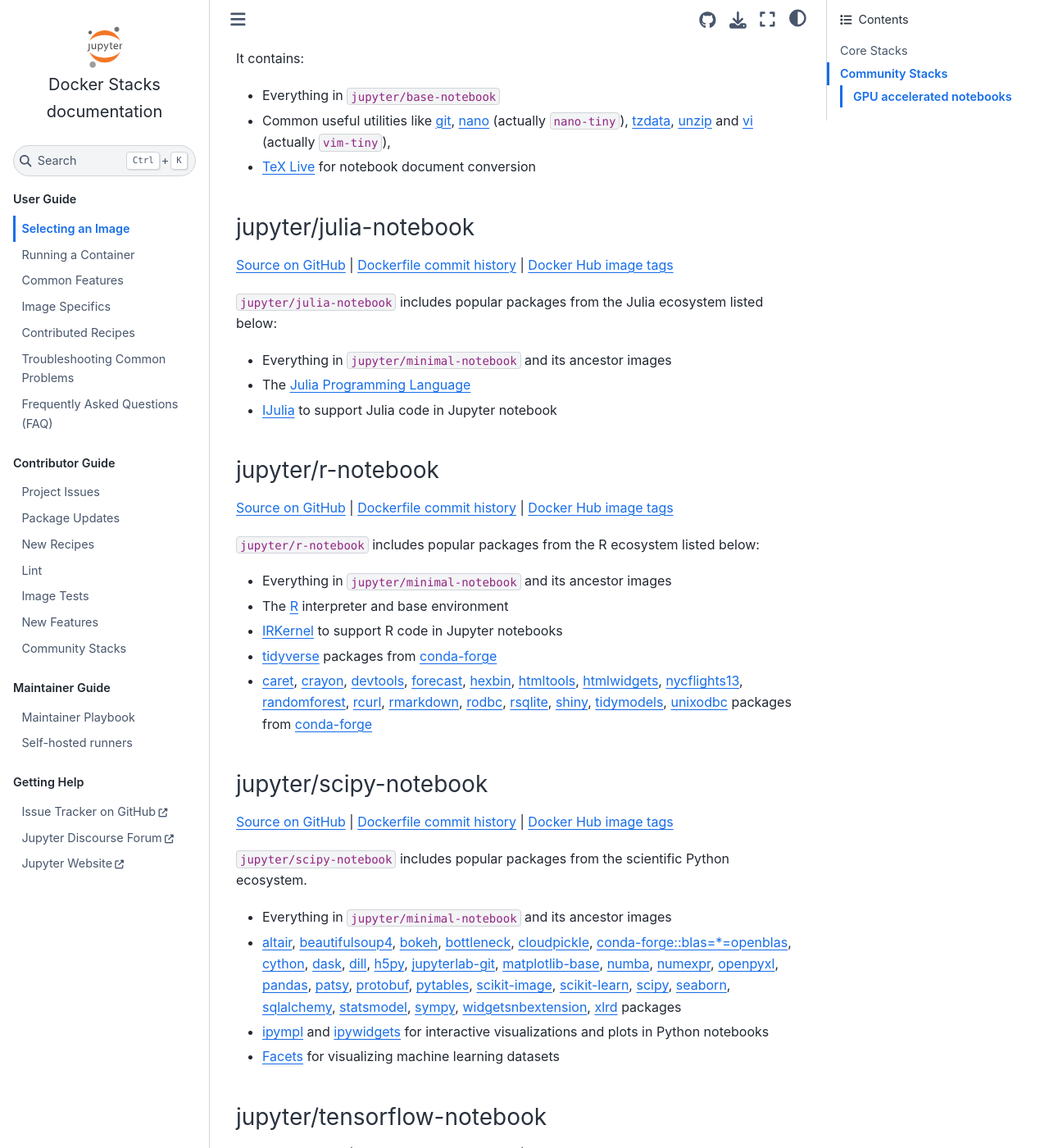
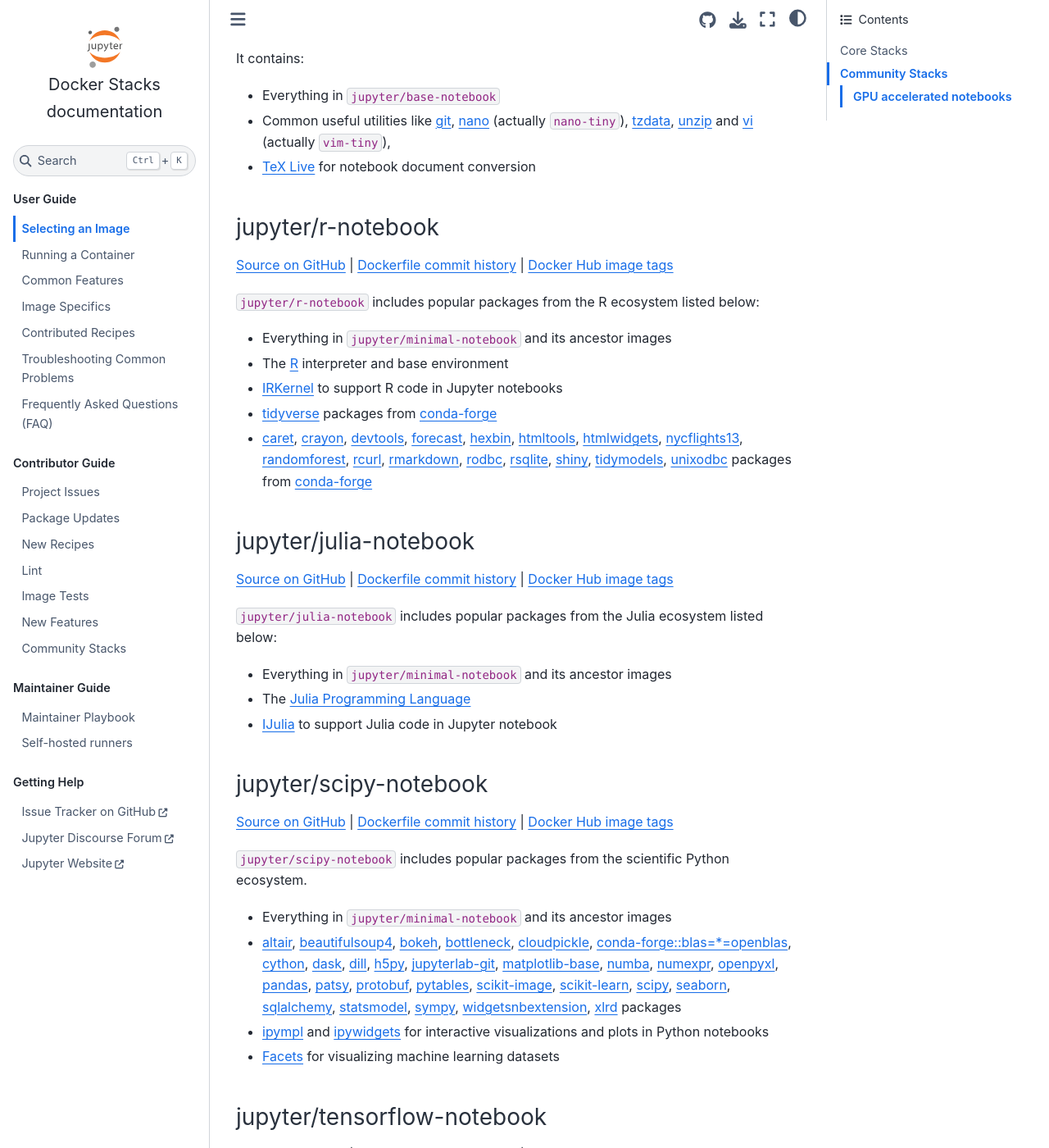
Before and after one commit to jupyter/docker-stacks, a Sphinx documentation site: the page built from docs/using/selecting.md, in a window 1280 px wide and 1400 px high, scrolled down 1898 px. Shown: the whole window at 82% size. Built offline with Sphinx 7.4.7 and the Sphinx Book theme 1.1.4, drawn with Linux system fonts in a browser that asks for light colours; some of the changed lines change nothing that is shown.

Commit message:
Do some more sorting

```diff
--- a/docs/using/selecting.md
+++ b/docs/using/selecting.md
@@ -76,18 +76,6 @@
   and [vi](https://www.vim.org) (actually `vim-tiny`),
 - [TeX Live](https://www.tug.org/texlive/) for notebook document conversion
 
-### jupyter/julia-notebook
-
-[Source on GitHub](https://github.com/jupyter/docker-stacks/tree/main/julia-notebook) |
-[Dockerfile commit history](https://github.com/jupyter/docker-stacks/commits/main/julia-notebook/Dockerfile) |
-[Docker Hub image tags](https://hub.docker.com/r/jupyter/julia-notebook/tags/)
-
-`jupyter/julia-notebook` includes popular packages from the Julia ecosystem listed below:
-
-- Everything in `jupyter/minimal-notebook` and its ancestor images
-- The [Julia Programming Language](https://julialang.org/)
-- [IJulia](https://github.com/JuliaLang/IJulia.jl) to support Julia code in Jupyter notebook
-
 ### jupyter/r-notebook
 
 [Source on GitHub](https://github.com/jupyter/docker-stacks/tree/main/r-notebook) |
@@ -118,6 +106,19 @@
   [tidymodels](https://www.tidymodels.org/),
   [unixodbc](https://www.unixodbc.org)
   packages from [conda-forge](https://conda-forge.org/feedstock-outputs/index.html)
+
+### jupyter/julia-notebook
+
+[Source on GitHub](https://github.com/jupyter/docker-stacks/tree/main/julia-notebook) |
+[Dockerfile commit history](https://github.com/jupyter/docker-stacks/commits/main/julia-notebook/Dockerfile) |
+[Docker Hub image tags](https://hub.docker.com/r/jupyter/julia-notebook/tags/)
+
+`jupyter/julia-notebook` includes popular packages from the Julia ecosystem listed below:
+
+- Everything in `jupyter/minimal-notebook` and its ancestor images
+- The [Julia Programming Language](https://julialang.org/)
+- [IJulia](https://github.com/JuliaLang/IJulia.jl) to support Julia code in Jupyter notebook
+
 
 ### jupyter/scipy-notebook
 
```
Also changed, not shown: 2 other files.
